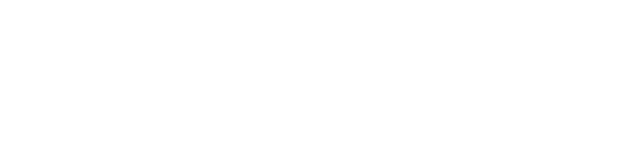
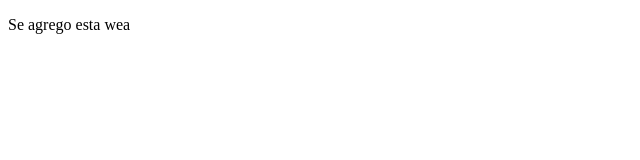
Before and after one commit to EdgarMoncloa/prueba, a plain HTML site: page index.html in a window 1280 px wide. Shown: the whole page, without its empty margins (0-640 px from the left). Drawn offline with Linux system fonts and the light colour scheme.

Commit message:
Se agregaron cosas al index

```diff
--- a/index.html
+++ b/index.html
@@ -4,6 +4,6 @@
 	<title></title>
 </head>
 <body>
-
+	<p>Se agrego esta wea</p>
 </body>
 </html>
```
